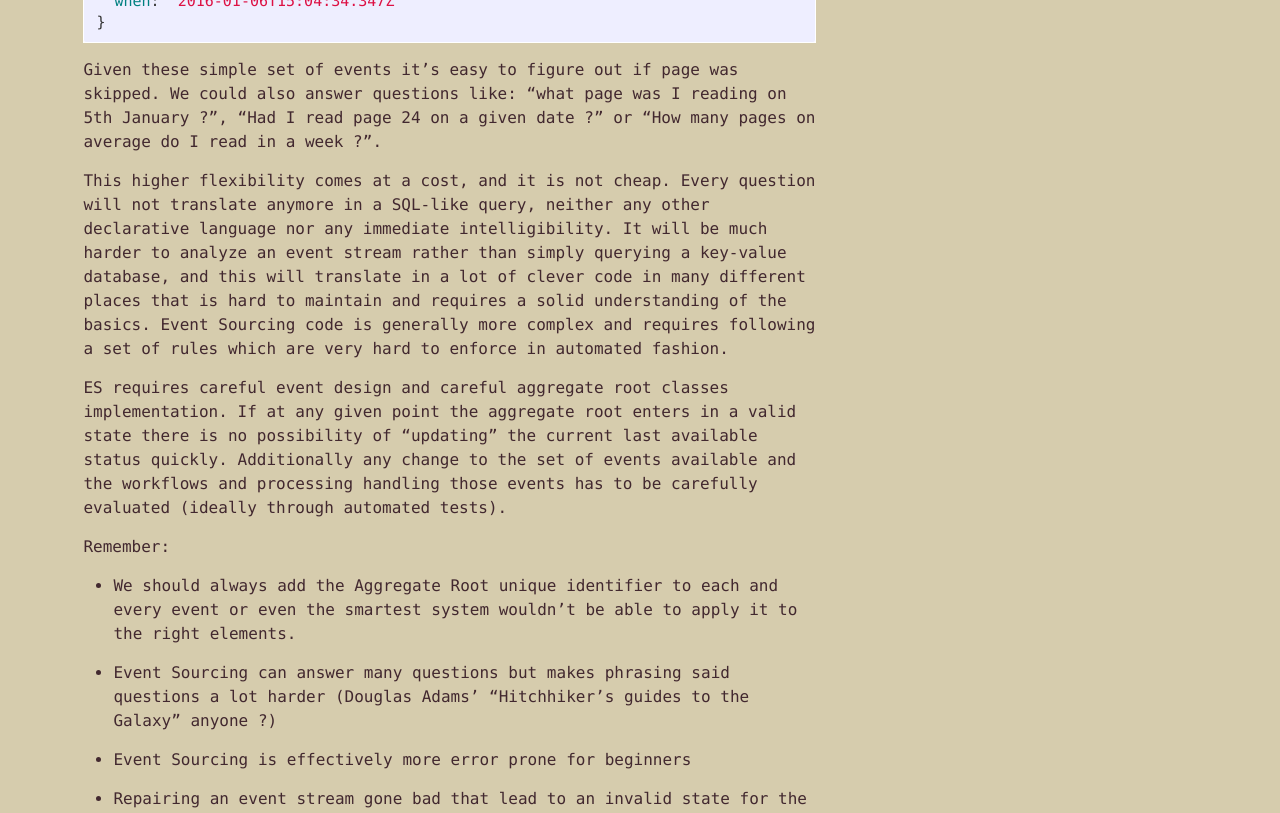
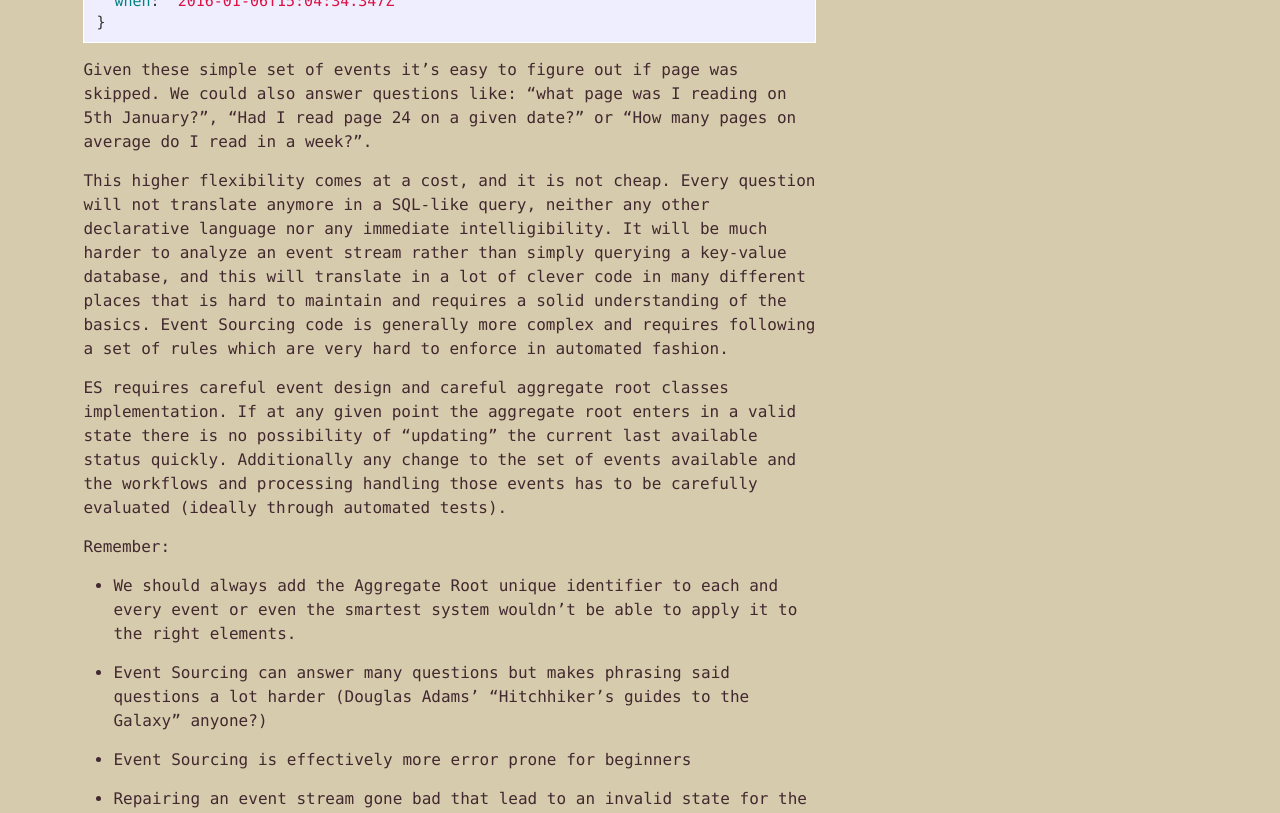
Before and after one commit to jeangougou/jeangougou.github.io, a Jekyll site: the page built from _posts/2016-01-14-how-to-read-a-book-with-ddd.md, in a window 1280 px wide and 1400 px high, scrolled down 5348 px. Shown: the part 347-1160 px from the top of the window. Built offline with Jekyll 4.4.1, drawn with Linux system fonts in a browser that asks for light colours; nearby versions of some CDN libraries; some of the changed text lies outside the part shown.

Commit message:
question marks

```diff
--- a/_posts/2016-01-14-how-to-read-a-book-with-ddd.md
+++ b/_posts/2016-01-14-how-to-read-a-book-with-ddd.md
@@ -40,7 +40,7 @@ function moveToPage(pageNumber){ ... };
 Naturally we expect to be able to read, at any point, the page we are currently at.
 This page will be represented by any positive integer value within the interval from 1 to the page length of the book.
 
-so a short aggregate root for the book entity would probably contain a constructor enforcing this
+So a short aggregate root for the book entity would probably contain a constructor enforcing this
 
 {% highlight javascript %}
 
@@ -111,10 +111,10 @@ function moveToPreviousPage(){
 
 {% endhighlight %}
 
-### What book am I reading again ?
+### What book am I reading again?
 
 Now we have a simple model that describes how to read a book and can track all our progress from one page to next or, if we leave a long time between reads, how to pick up an old page or even skip forward if it become boring or too obvious.
-When does *Event Sourcing* starts being different then ?
+When does *Event Sourcing* starts being different then?
 
 The answer is simple, in a vanilla DDD implementation context every domain event will be applied to the _BookAggregate_ class and a repository will save the whole current state of the book (unique identifier, current page and total number of pages) so that at any time we have access only to the last valid state of the _BookAggregate_.
 
@@ -230,7 +230,7 @@ Let's assume the same behaviour as before is carried through but, instead of sav
 {% endhighlight %}
 
 Given these simple set of events it's easy to figure out if page was skipped.
-We could also answer questions like: "what page was I reading on 5th January ?", "Had I read page 24 on a given date ?" or "How many pages on average do I read in a week ?".
+We could also answer questions like: "what page was I reading on 5th January?", "Had I read page 24 on a given date?" or "How many pages on average do I read in a week?".
 
 This higher flexibility comes at a cost, and it is not cheap.
 Every question will not translate anymore in a SQL-like query, neither any other declarative language nor any immediate intelligibility.
@@ -243,7 +243,7 @@ Remember:
 
 * We should always add the Aggregate Root unique identifier to each and every event or even the smartest system wouldn't be able to apply it to the right elements.
 
-* Event Sourcing can answer many questions but makes phrasing said questions a lot harder (Douglas Adams' "Hitchhiker's guides to the Galaxy" anyone ?)
+* Event Sourcing can answer many questions but makes phrasing said questions a lot harder (Douglas Adams' "Hitchhiker's guides to the Galaxy" anyone?)
 
 * Event Sourcing is effectively more error prone for beginners
 
```
